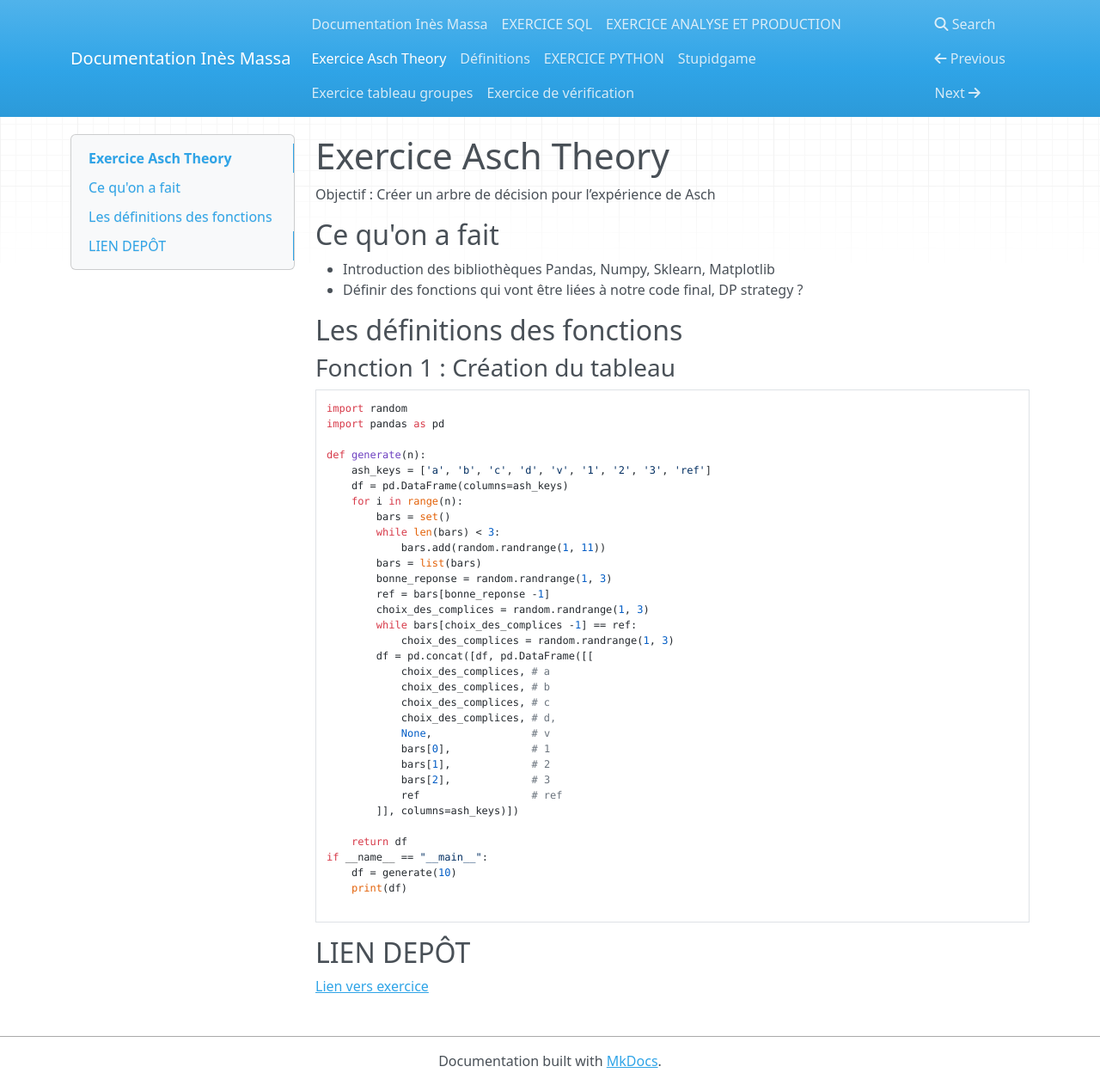
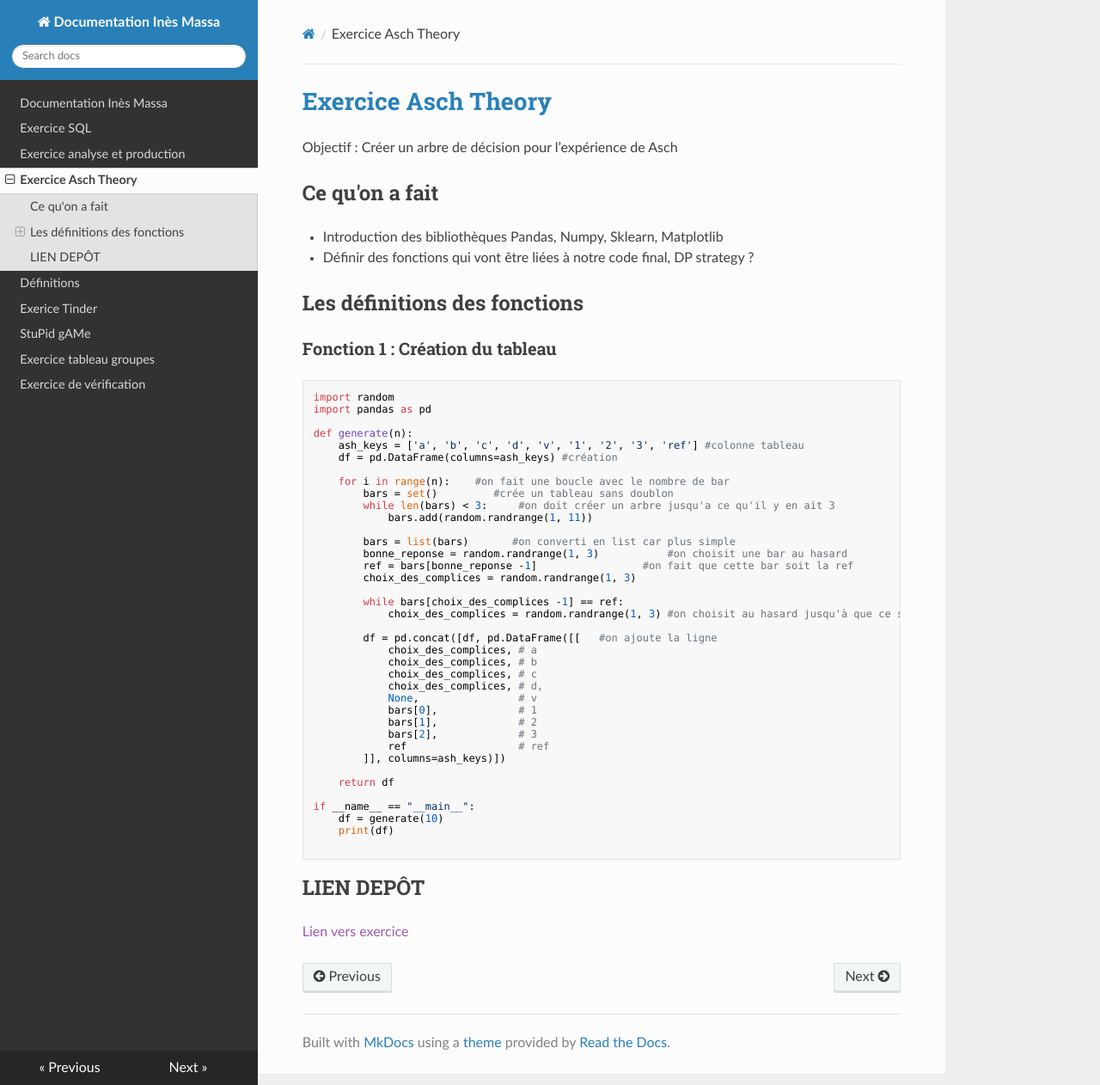
Before and after one commit to massaines-cpu/Prairie-In-s-Massa, an MkDocs documentation site: the page built from docs/arbre.md, in a window 1280 px wide and 1262 px high. Shown: the whole window at 86% size. Built offline with MkDocs 1.6.1, drawn with Linux system fonts in a browser that asks for light colours; nearby versions of some CDN libraries.

Commit message:
« Propre »

```diff
--- a/docs/arbre.md
+++ b/docs/arbre.md
@@ -1,4 +1,4 @@
-# Exercice Asch Theory
+# [Exercice Asch Theory](index.md)
 
 Objectif : Créer un arbre de décision pour l’expérience de Asch
 
@@ -14,19 +14,23 @@ import random
 import pandas as pd
 
 def generate(n):
-    ash_keys = ['a', 'b', 'c', 'd', 'v', '1', '2', '3', 'ref']
-    df = pd.DataFrame(columns=ash_keys)
-    for i in range(n):
-        bars = set()
-        while len(bars) < 3:
+    ash_keys = ['a', 'b', 'c', 'd', 'v', '1', '2', '3', 'ref'] #colonne tableau
+    df = pd.DataFrame(columns=ash_keys) #création
+
+    for i in range(n):    #on fait une boucle avec le nombre de bar
+        bars = set()         #crée un tableau sans doublon
+        while len(bars) < 3:     #on doit créer un arbre jusqu'a ce qu'il y en ait 3
             bars.add(random.randrange(1, 11))
-        bars = list(bars)
-        bonne_reponse = random.randrange(1, 3)
-        ref = bars[bonne_reponse -1]
+
+        bars = list(bars)       #on converti en list car plus simple
+        bonne_reponse = random.randrange(1, 3)           #on choisit une bar au hasard
+        ref = bars[bonne_reponse -1]                 #on fait que cette bar soit la ref
         choix_des_complices = random.randrange(1, 3)
+
         while bars[choix_des_complices -1] == ref:
-            choix_des_complices = random.randrange(1, 3)
-        df = pd.concat([df, pd.DataFrame([[
+            choix_des_complices = random.randrange(1, 3) #on choisit au hasard jusqu'à que ce soit faux
+
+        df = pd.concat([df, pd.DataFrame([[   #on ajoute la ligne
             choix_des_complices, # a
             choix_des_complices, # b
             choix_des_complices, # c
@@ -39,6 +43,7 @@ def generate(n):
         ]], columns=ash_keys)])
 
     return df
+
 if __name__ == "__main__":
     df = generate(10)
     print(df)
--- a/docs/serpent.md
+++ b/docs/serpent.md
@@ -1,7 +1,7 @@
 
-# EXERCICE PYTHON
+# [Exerice Tinder](index.md)
 
-Objectif : Vous devez écrire le code qui permet d’afficher la réponse à chacune de ces questions.
+Objectif : Écrire un code qui permet d’afficher la réponse à chacune de ces questions.
 
 ## Partie 1 : Analyse
 il y a un code qui permet d'afficher les réponses, donc les réponses sont déjà presentes dans le document... il faut trouver un moyen de les récupérer et de les afficher.
--- a/docs/stupidgame.md
+++ b/docs/stupidgame.md
@@ -0,0 +1 @@
+# [StuPid gAMe](index.md)
--- a/mkdocs.yml
+++ b/mkdocs.yml
@@ -1,3 +1,5 @@
 site_name: Documentation Inès Massa
+theme:
+  name: readthedocs
 
 summary: True
```
Also changed, not shown: docs/SQL.md (+1 -1 lines), docs/analyse.md (+1 -1 lines), docs/definitions.md (+1 -1 lines), 1 other file.
